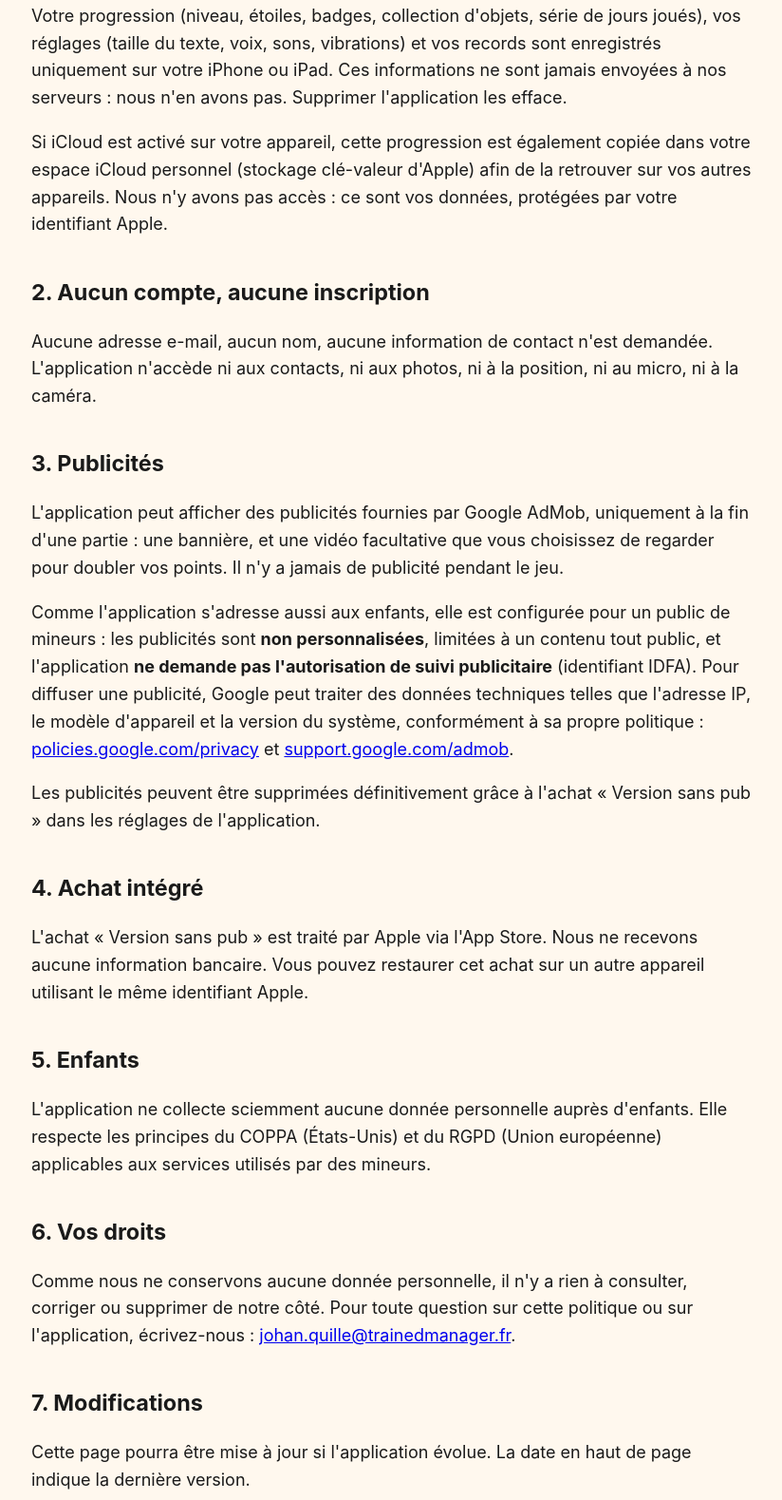
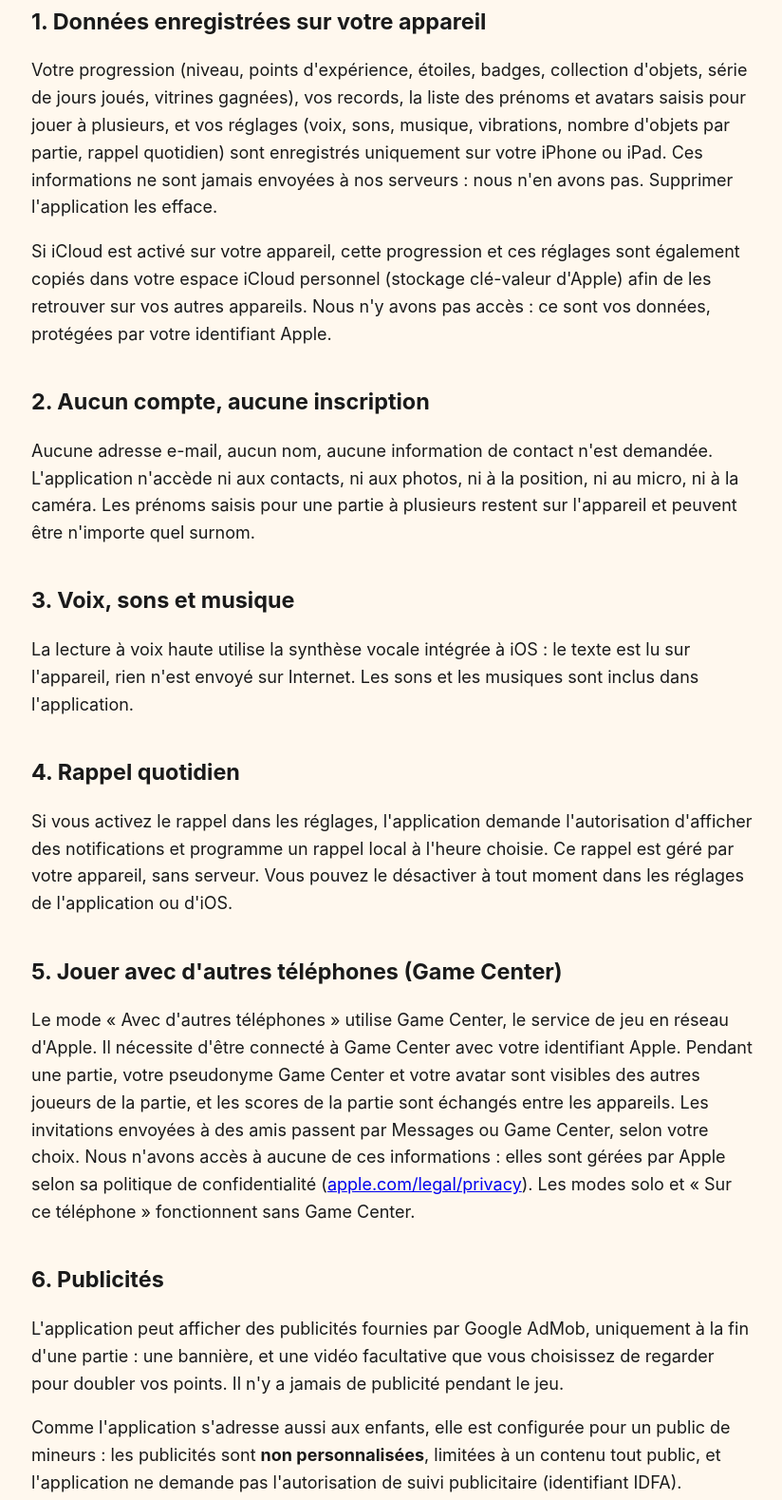
Before and after one commit to ProtoJo-Digital/devine-le-prix-site, a plain HTML site: page confidentialite.html in a window 1280 px wide. Shown: the part 376-1955 px from the top of the page at 95% size, without its empty margins (227-1051 px from the left). Drawn offline with Linux system fonts and the light colour scheme.

Commit message:
Politique de confidentialité complétée : Game Center, consentement publicitaire, données techniques Google, rappel quotidien, voix
Co-Authored-By: Claude Fable 5.1 <noreply@anthropic.com>

```diff
--- a/confidentialite.html
+++ b/confidentialite.html
@@ -16,33 +16,43 @@
 </head>
 <body>
 <h1>Politique de confidentialité<br><span class="muted">Devine le Prix – Jeu Famille</span></h1>
-<p class="muted">Dernière mise à jour : 7 septembre 2026</p>
+<p class="muted">Dernière mise à jour : 13 septembre 2026</p>
 
-<p>Devine le Prix est un jeu édité par ProtoJo Digital (Johan Quille), France. Cette page explique, en langage simple, quelles données l'application utilise. En résumé : <strong>nous ne collectons aucune donnée personnelle</strong> et l'application fonctionne sans compte.</p>
+<p>Devine le Prix est un jeu édité par ProtoJo Digital (Johan Quille), France. Cette page explique, en langage simple, quelles données l'application utilise. En résumé : <strong>nous ne collectons aucune donnée personnelle</strong>, l'application fonctionne sans compte, et les seules données techniques traitées le sont par Apple (Game Center, iCloud) et par Google (publicités), selon leurs propres règles.</p>
 
 <h2>1. Données enregistrées sur votre appareil</h2>
-<p>Votre progression (niveau, étoiles, badges, collection d'objets, série de jours joués), vos réglages (taille du texte, voix, sons, vibrations) et vos records sont enregistrés uniquement sur votre iPhone ou iPad. Ces informations ne sont jamais envoyées à nos serveurs : nous n'en avons pas. Supprimer l'application les efface.</p>
-
-<p>Si iCloud est activé sur votre appareil, cette progression est également copiée dans votre espace iCloud personnel (stockage clé-valeur d'Apple) afin de la retrouver sur vos autres appareils. Nous n'y avons pas accès : ce sont vos données, protégées par votre identifiant Apple.</p>
+<p>Votre progression (niveau, points d'expérience, étoiles, badges, collection d'objets, série de jours joués, vitrines gagnées), vos records, la liste des prénoms et avatars saisis pour jouer à plusieurs, et vos réglages (voix, sons, musique, vibrations, nombre d'objets par partie, rappel quotidien) sont enregistrés uniquement sur votre iPhone ou iPad. Ces informations ne sont jamais envoyées à nos serveurs : nous n'en avons pas. Supprimer l'application les efface.</p>
+<p>Si iCloud est activé sur votre appareil, cette progression et ces réglages sont également copiés dans votre espace iCloud personnel (stockage clé-valeur d'Apple) afin de les retrouver sur vos autres appareils. Nous n'y avons pas accès : ce sont vos données, protégées par votre identifiant Apple.</p>
 
 <h2>2. Aucun compte, aucune inscription</h2>
-<p>Aucune adresse e-mail, aucun nom, aucune information de contact n'est demandée. L'application n'accède ni aux contacts, ni aux photos, ni à la position, ni au micro, ni à la caméra.</p>
+<p>Aucune adresse e-mail, aucun nom, aucune information de contact n'est demandée. L'application n'accède ni aux contacts, ni aux photos, ni à la position, ni au micro, ni à la caméra. Les prénoms saisis pour une partie à plusieurs restent sur l'appareil et peuvent être n'importe quel surnom.</p>
 
-<h2>3. Publicités</h2>
+<h2>3. Voix, sons et musique</h2>
+<p>La lecture à voix haute utilise la synthèse vocale intégrée à iOS : le texte est lu sur l'appareil, rien n'est envoyé sur Internet. Les sons et les musiques sont inclus dans l'application.</p>
+
+<h2>4. Rappel quotidien</h2>
+<p>Si vous activez le rappel dans les réglages, l'application demande l'autorisation d'afficher des notifications et programme un rappel local à l'heure choisie. Ce rappel est géré par votre appareil, sans serveur. Vous pouvez le désactiver à tout moment dans les réglages de l'application ou d'iOS.</p>
+
+<h2>5. Jouer avec d'autres téléphones (Game Center)</h2>
+<p>Le mode « Avec d'autres téléphones » utilise Game Center, le service de jeu en réseau d'Apple. Il nécessite d'être connecté à Game Center avec votre identifiant Apple. Pendant une partie, votre pseudonyme Game Center et votre avatar sont visibles des autres joueurs de la partie, et les scores de la partie sont échangés entre les appareils. Les invitations envoyées à des amis passent par Messages ou Game Center, selon votre choix. Nous n'avons accès à aucune de ces informations : elles sont gérées par Apple selon sa politique de confidentialité (<a href="https://www.apple.com/legal/privacy/">apple.com/legal/privacy</a>). Les modes solo et « Sur ce téléphone » fonctionnent sans Game Center.</p>
+
+<h2>6. Publicités</h2>
 <p>L'application peut afficher des publicités fournies par Google AdMob, uniquement à la fin d'une partie : une bannière, et une vidéo facultative que vous choisissez de regarder pour doubler vos points. Il n'y a jamais de publicité pendant le jeu.</p>
-<p>Comme l'application s'adresse aussi aux enfants, elle est configurée pour un public de mineurs : les publicités sont <strong>non personnalisées</strong>, limitées à un contenu tout public, et l'application <strong>ne demande pas l'autorisation de suivi publicitaire</strong> (identifiant IDFA). Pour diffuser une publicité, Google peut traiter des données techniques telles que l'adresse IP, le modèle d'appareil et la version du système, conformément à sa propre politique : <a href="https://policies.google.com/privacy?hl=fr">policies.google.com/privacy</a> et <a href="https://support.google.com/admob/answer/6128543?hl=fr">support.google.com/admob</a>.</p>
+<p>Comme l'application s'adresse aussi aux enfants, elle est configurée pour un public de mineurs : les publicités sont <strong>non personnalisées</strong>, limitées à un contenu tout public, et l'application ne demande pas l'autorisation de suivi publicitaire (identifiant IDFA).</p>
+<p>Pour diffuser une publicité et lutter contre la fraude, le logiciel de Google intégré à l'application traite des données techniques : identifiants de l'appareil (par exemple un identifiant de publicité réinitialisable ou un identifiant propre à l'application), position approximative déduite de l'adresse IP (ville ou région, jamais la position précise), informations sur l'appareil et le système, interactions avec les publicités, et données de diagnostic (performances, plantages). Ces données sont traitées par Google conformément à sa politique : <a href="https://policies.google.com/privacy">policies.google.com/privacy</a> et <a href="https://support.google.com/admob/answer/6128543">support.google.com/admob</a>. Elles sont déclarées dans la fiche « Confidentialité de l'app » de l'App Store.</p>
+<p>Dans l'Union européenne et au Royaume-Uni, un message de consentement (fourni par Google) peut vous être présenté au premier lancement. Vous pouvez modifier votre choix à tout moment via « Options de confidentialité » dans les réglages de l'application.</p>
 <p>Les publicités peuvent être supprimées définitivement grâce à l'achat « Version sans pub » dans les réglages de l'application.</p>
 
-<h2>4. Achat intégré</h2>
-<p>L'achat « Version sans pub » est traité par Apple via l'App Store. Nous ne recevons aucune information bancaire. Vous pouvez restaurer cet achat sur un autre appareil utilisant le même identifiant Apple.</p>
+<h2>7. Achat intégré</h2>
+<p>L'achat « Version sans pub » est traité par Apple via l'App Store. Nous ne recevons aucune information bancaire ni aucune donnée d'identité : Apple nous indique seulement que l'achat est actif sur l'appareil. Vous pouvez restaurer cet achat sur un autre appareil utilisant le même identifiant Apple.</p>
 
-<h2>5. Enfants</h2>
-<p>L'application ne collecte sciemment aucune donnée personnelle auprès d'enfants. Elle respecte les principes du COPPA (États-Unis) et du RGPD (Union européenne) applicables aux services utilisés par des mineurs.</p>
+<h2>8. Enfants</h2>
+<p>L'application ne collecte sciemment aucune donnée personnelle auprès d'enfants. Elle est configurée comme destinée à un public pouvant inclure des mineurs (publicités non personnalisées, contenu tout public) et respecte les principes du COPPA (États-Unis) et du RGPD (Union européenne) applicables aux services utilisés par des mineurs. Le mode Game Center est soumis aux règles d'Apple sur les comptes des enfants (partage familial).</p>
 
-<h2>6. Vos droits</h2>
-<p>Comme nous ne conservons aucune donnée personnelle, il n'y a rien à consulter, corriger ou supprimer de notre côté. Pour toute question sur cette politique ou sur l'application, écrivez-nous : <a href="mailto:johan.quille@trainedmanager.fr">johan.quille@trainedmanager.fr</a>.</p>
+<h2>9. Vos droits</h2>
+<p>Comme nous ne conservons aucune donnée personnelle, il n'y a rien à consulter, corriger ou supprimer de notre côté : tout est sur votre appareil et dans vos espaces Apple. Pour les données traitées par Google à des fins publicitaires, les demandes se font auprès de Google. Pour toute question sur cette politique ou sur l'application, écrivez-nous : <a href="mailto:johan.quille@trainedmanager.fr">johan.quille@trainedmanager.fr</a>.</p>
 
-<h2>7. Modifications</h2>
+<h2>10. Modifications</h2>
 <p>Cette page pourra être mise à jour si l'application évolue. La date en haut de page indique la dernière version.</p>
 </body>
 </html>
```
